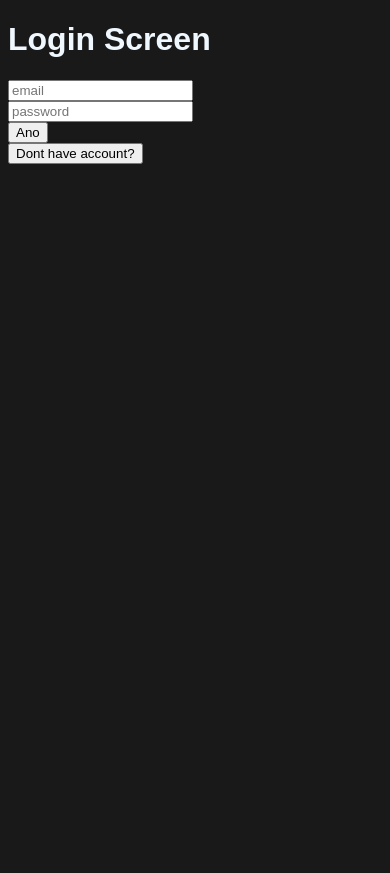
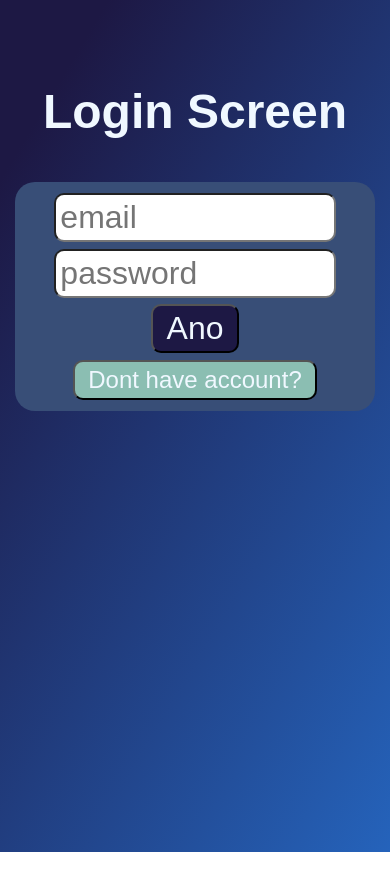
Before and after one commit to Heun11/yntdts, a website: page pages/login.html in a window 390 px wide. After the commit the page ends 852 px from the top, so only its background shows below. Drawn offline with Linux system fonts and the light colour scheme; files that its build step writes are made by us from their sources; files whose address does not match are found by name.

Commit message:
style register, login on mobile

```diff
--- a/css/app.css
+++ b/css/app.css
@@ -3,5 +3,59 @@
 @media screen and (max-width: 480px) {
      /* css for small device */
      /*                      */
+     .auth-body{
+          /* background-color: #18314F; */
+          background: linear-gradient(121deg, #1D1844 12%, #2563BB 100%);
+          min-height: 90vh;
+          color:aliceblue;
+          justify-content: center;
+          text-align: center;
+      }
 
+      .auth-box{
+          margin: auto;
+          background-color: #384E77;
+          padding: 3%;
+          border-radius: 20px;
+          width: 90%;
+      }
+
+      .auth-h1{
+          margin-top: 10vh;
+          margin-bottom: 5vh;
+          font-size: 3rem;
+      }
+
+      .auth-input{
+          font-size: 2rem;
+          padding: 1.2%;
+          border-radius: 10px;
+          margin-bottom: 2%;
+          width: 80%;
+      }
+
+      .auth-submit{
+          font-size: 2rem;
+          padding: 1.2%;
+          border-radius: 10px;
+          background-color: #1D1844;
+          border-width: 2px;
+          border-color: black;
+          color:aliceblue;
+          padding-left: 4%;
+          padding-right: 4%;
+          margin-bottom: 2%;
+      }
+
+      .auth-next{
+          font-size: 1.5rem;
+          padding: 1.2%;
+          border-radius: 10px;
+          background-color: #8BBEB2;
+          border-width: 2px;
+          border-color: black;
+          color:aliceblue;
+          padding-left: 4%;
+          padding-right: 4%;
+      }
 }
--- a/css/pc.css
+++ b/css/pc.css
@@ -29,7 +29,7 @@ body{
         background-color: #384E77;
         padding: 3%;
         border-radius: 20px;
-        width: 40%;
+        width: 30%;
     }
 
     .auth-h1{
@@ -43,6 +43,7 @@ body{
         padding: 1.2%;
         border-radius: 10px;
         margin-bottom: 2%;
+        max-width: 80%;
     }
 
     .auth-submit{
```
Also changed, not shown: 1 other file.
